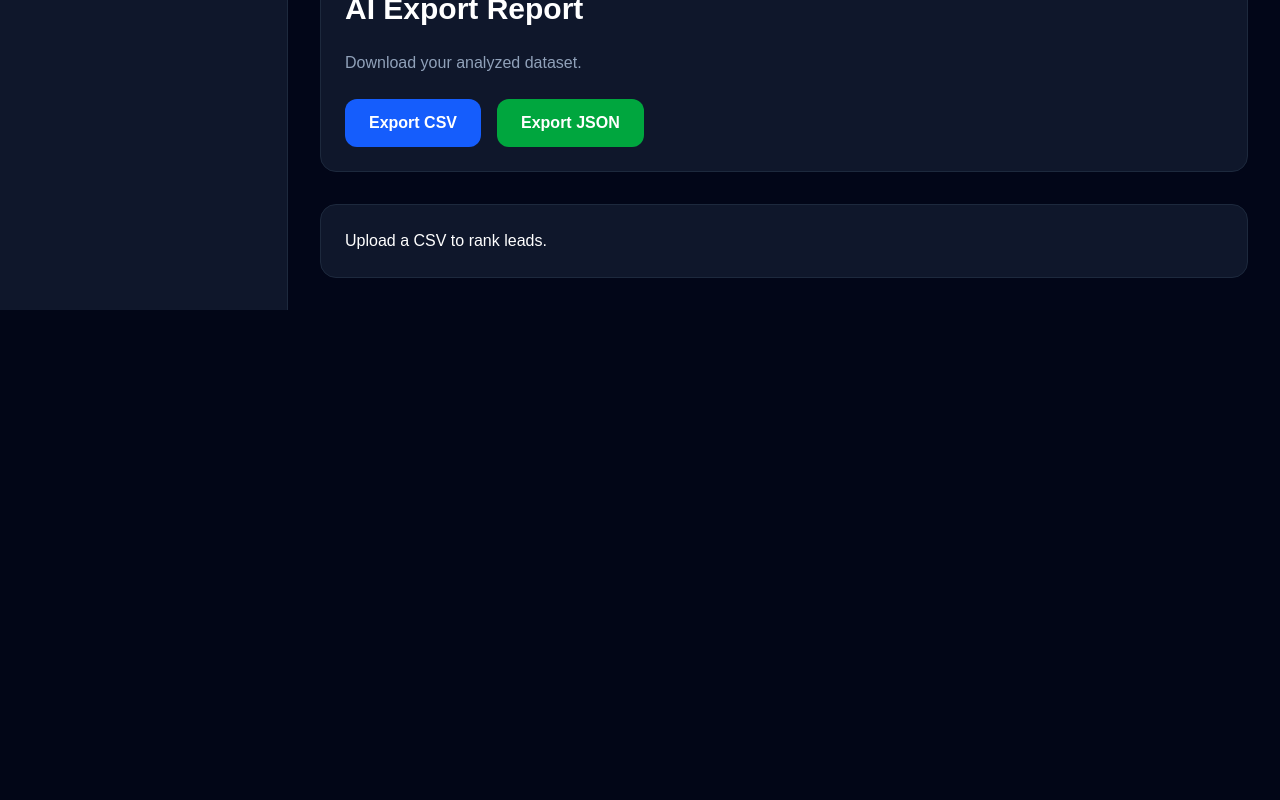
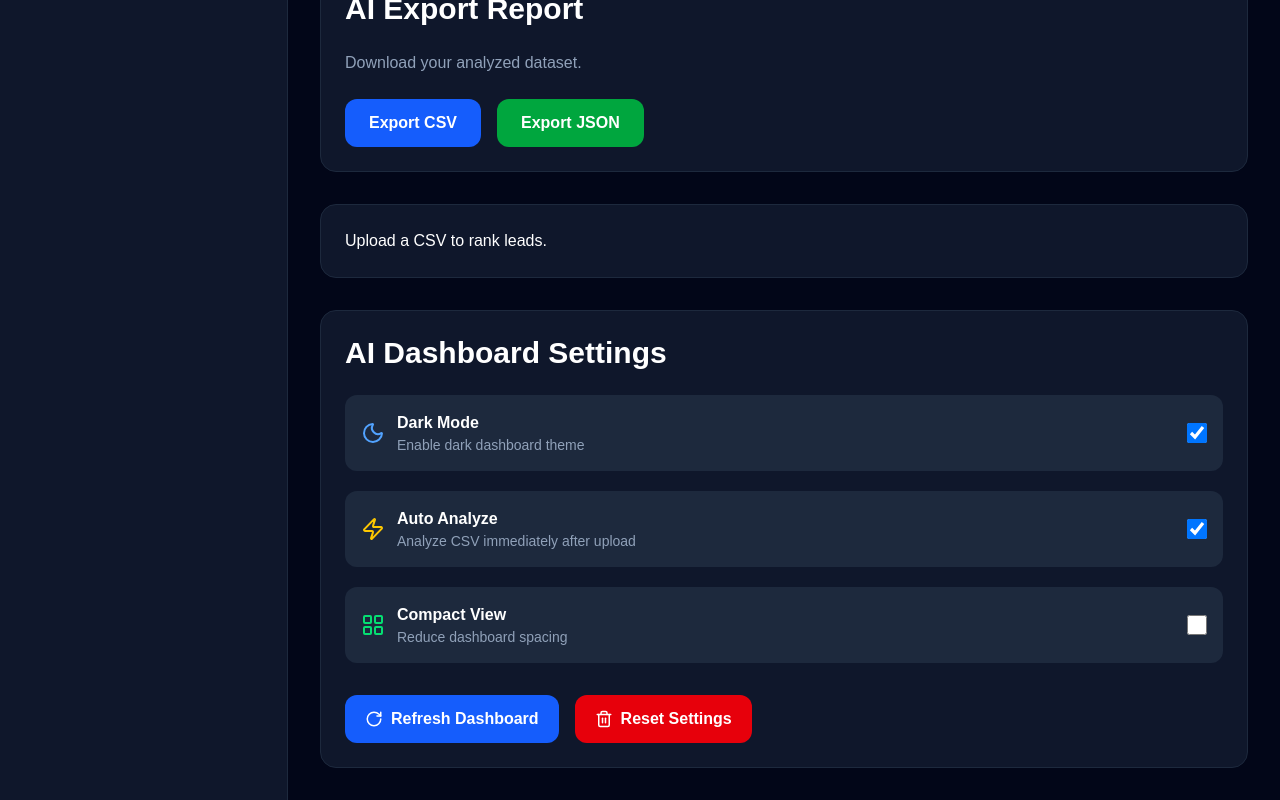
Before and after one commit to Pravin97s/LeadPilotAI, a Next.js app in the folder frontend/: page / in a window 1280 px wide. Shown: the part 3237-4037 px from the top of the page. Before the commit the page ends 3547 px from the top, so only its background shows below. Built offline with nearby package versions, Linux system fonts and the light colour scheme.

Commit message:
Add AI Dashboard Settings

```diff
--- a/frontend/src/app/page.tsx
+++ b/frontend/src/app/page.tsx
@@ -21,6 +21,7 @@ import AIPredictiveAnalytics from "@/components/AIPredictiveAnalytics";
 import AIChatAssistant from "@/components/AIChatAssistant";
 import AIExportReport from "@/components/AIExportReport";
 import AILeadRanking from "@/components/AILeadRanking";
+import AIDashboardSettings from "@/components/AIDashboardSettings";
 
 export default function Home() {
   return (
@@ -109,6 +110,10 @@ export default function Home() {
   <AILeadRanking />
 </section>
 
+<section id="ai-dashboard-settings">
+  <AIDashboardSettings />
+</section>
+
         </div>
       </section>
     </main>
--- /dev/null
+++ b/frontend/src/components/AIDashboardSettings.tsx
@@ -0,0 +1,152 @@
+"use client";
+
+import { useState } from "react";
+import {
+  Moon,
+  Zap,
+  LayoutGrid,
+  RotateCw,
+  Trash2,
+} from "lucide-react";
+
+export default function AIDashboardSettings() {
+  const [darkMode, setDarkMode] = useState(true);
+  const [autoAnalyze, setAutoAnalyze] = useState(true);
+  const [compactView, setCompactView] = useState(false);
+  const [message, setMessage] = useState("");
+
+  function showMessage(text: string) {
+    setMessage(text);
+
+    setTimeout(() => {
+      setMessage("");
+    }, 2500);
+  }
+
+  function refreshDashboard() {
+    window.location.reload();
+  }
+
+  function resetDashboard() {
+    if (
+      !window.confirm(
+        "Reset dashboard settings?"
+      )
+    ) {
+      return;
+    }
+
+    setDarkMode(true);
+    setAutoAnalyze(true);
+    setCompactView(false);
+
+    showMessage("Dashboard settings reset.");
+  }
+
+  return (
+    <section className="rounded-2xl border border-slate-800 bg-slate-900 p-6">
+      <h2 className="mb-6 text-3xl font-bold">
+        AI Dashboard Settings
+      </h2>
+
+      <div className="space-y-5">
+
+        <div className="flex items-center justify-between rounded-xl bg-slate-800 p-4">
+          <div className="flex items-center gap-3">
+            <Moon className="text-blue-400" />
+            <div>
+              <p className="font-semibold">
+                Dark Mode
+              </p>
+              <p className="text-sm text-slate-400">
+                Enable dark dashboard theme
+              </p>
+            </div>
+          </div>
+
+          <input
+            type="checkbox"
+            checked={darkMode}
+            onChange={() =>
+              setDarkMode(!darkMode)
+            }
+            className="h-5 w-5"
+          />
+        </div>
+
+        <div className="flex items-center justify-between rounded-xl bg-slate-800 p-4">
+          <div className="flex items-center gap-3">
+            <Zap className="text-yellow-400" />
+            <div>
+              <p className="font-semibold">
+                Auto Analyze
+              </p>
+              <p className="text-sm text-slate-400">
+                Analyze CSV immediately after upload
+              </p>
+            </div>
+          </div>
+
+          <input
+            type="checkbox"
+            checked={autoAnalyze}
+            onChange={() =>
+              setAutoAnalyze(!autoAnalyze)
+            }
+            className="h-5 w-5"
+          />
+        </div>
+
+        <div className="flex items-center justify-between rounded-xl bg-slate-800 p-4">
+          <div className="flex items-center gap-3">
+            <LayoutGrid className="text-green-400" />
+            <div>
+              <p className="font-semibold">
+                Compact View
+              </p>
+              <p className="text-sm text-slate-400">
+                Reduce dashboard spacing
+              </p>
+            </div>
+          </div>
+
+          <input
+            type="checkbox"
+            checked={compactView}
+            onChange={() =>
+              setCompactView(!compactView)
+            }
+            className="h-5 w-5"
+          />
+        </div>
+
+      </div>
+
+      <div className="mt-8 flex flex-wrap gap-4">
+
+        <button
+          onClick={refreshDashboard}
+          className="flex items-center gap-2 rounded-xl bg-blue-600 px-5 py-3 font-semibold hover:bg-blue-700"
+        >
+          <RotateCw size={18} />
+          Refresh Dashboard
+        </button>
+
+        <button
+          onClick={resetDashboard}
+          className="flex items-center gap-2 rounded-xl bg-red-600 px-5 py-3 font-semibold hover:bg-red-700"
+        >
+          <Trash2 size={18} />
+          Reset Settings
+        </button>
+
+      </div>
+
+      {message && (
+        <div className="mt-6 rounded-xl border border-green-600 bg-green-900/20 p-4 text-green-400">
+          {message}
+        </div>
+      )}
+    </section>
+  );
+}
```
